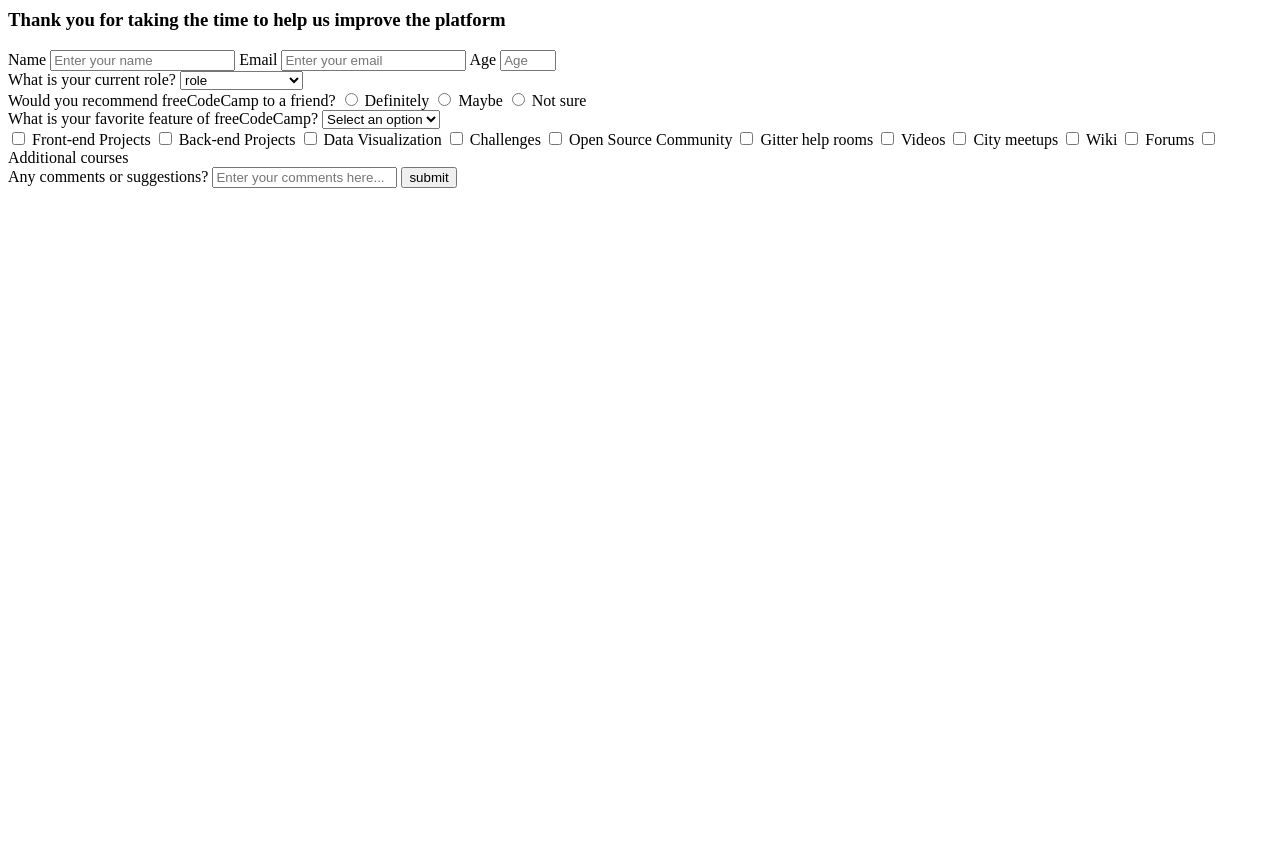
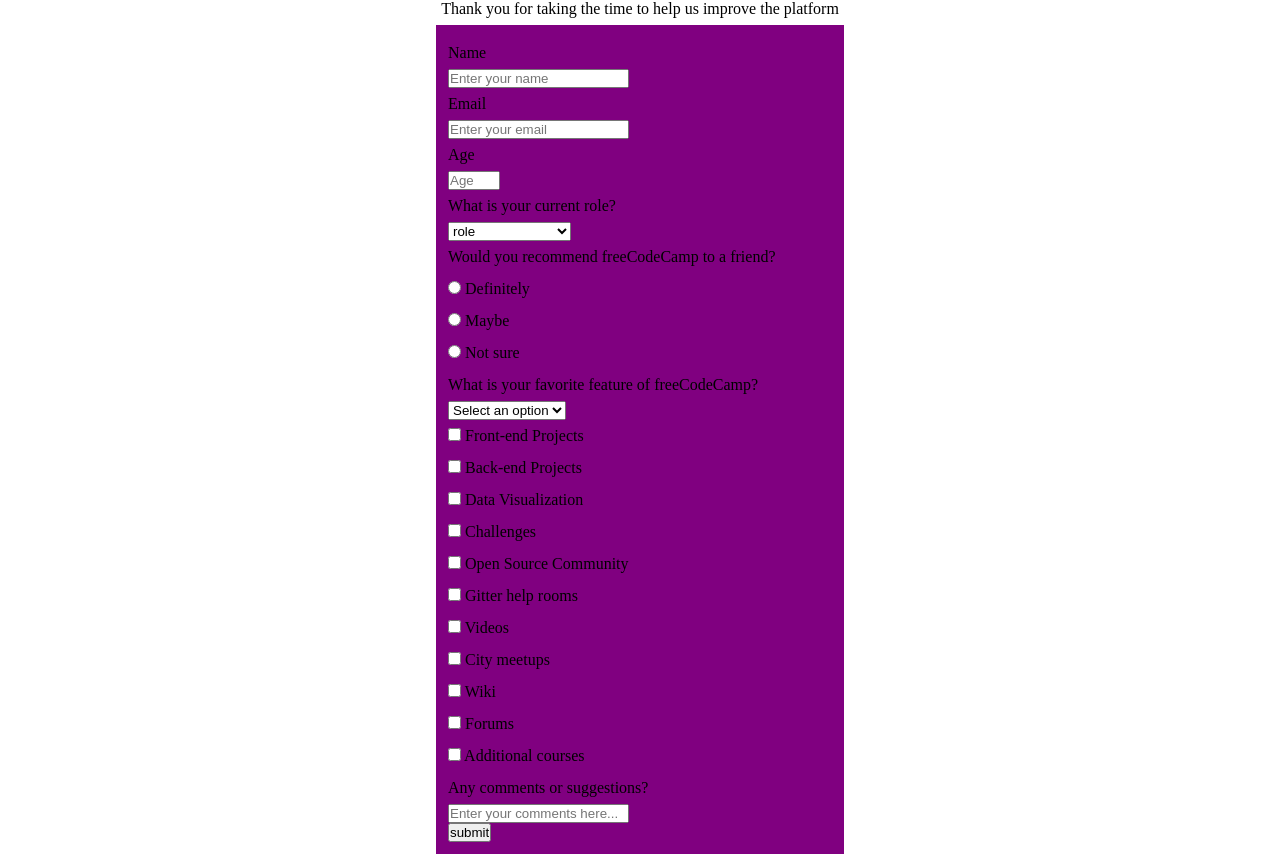
Before and after one commit to NoSleepBTW/freeCodeCamp_ResponsiveWebProjects, a plain HTML site: page survey_form/index.html in a window 1280 px wide. Shown: the part 71-925 px from the top of the page. Before the commit the page ends 800 px from the top, so only its background shows below. Drawn offline with Linux system fonts and the light colour scheme.

Commit message:
saving changes to index.html, style.css to continue work later

```diff
--- a/survey_form/index.html
+++ b/survey_form/index.html
@@ -6,20 +6,20 @@
     </head>
     <body>
         <header>
-            <h1>freeCodeCamp Survey Form</h1>
-            <h3>Thank you for taking the time to help us improve the platform</h3>
+            <h1 id="title">freeCodeCamp Survey Form</h1>
+            <p id="description">Thank you for taking the time to help us improve the platform</p>
         </header>
         <main>
             <form action="" id="survey-form">
-                <div class="basic-info">
+
                 <label for="name" id="name-label">Name</label>
-                    <input type="text" name="name" id="name" placeholder="Enter your name">
+                <input type="text" name="name" id="name" placeholder="Enter your name" required>
                 <label for="name" id="email-label">Email</label>
-                    <input type="email" name="email" id="email" placeholder="Enter your email">
+                <input type="email" name="email" id="email" placeholder="Enter your email" required>
                 <label for="name" id="age-label">Age</label>
                 <input type="number" name="age" id="age" placeholder="Age" min="10" max="99">
-                </div>
-                <div class="role-dropdown">
+
+
                 <label for="dropdown">What is your current role?</label>
                 <select name="dropdown" id="dropdown">
                     <option selected="True" disabled="disabled">role</option>
@@ -29,17 +29,14 @@
                     <option value="prefNA">Prefer not to say</option>
                     <option value="other">Other</option>
                 </select>
-                </div>
-                <div class="radioBTNS">
+
+
                 <label for="recommendation">Would you recommend freeCodeCamp to a friend?</label>
-                <input type="radio" name="recommendation" id="definitely">
-                <label for="definitely">Definitely</label>
-                <input type="radio" name="recommendation" id="maybe">
-                <label for="maybe">Maybe</label>
-                <input type="radio" name="recommendation" id="notSure">
-                <label for="notSure">Not sure</label>
-                </div>
-                <div class="feature-dropdown">
+                <label><input type="radio" name="recommendation" id="definitely"> Definitely</label>
+                <label><input type="radio" name="recommendation" id="maybe"> Maybe</label>
+                <label><input type="radio" name="recommendation" id="notSure"> Not sure</label>
+
+
                 <label for="features">What is your favorite feature of freeCodeCamp?</label>
                 <select name="features" id="features">
                     <option selected="True" disabled="disabled">Select an option</option>
@@ -48,36 +45,26 @@
                     <option value="community">Community</option>
                     <option value="openSRC">Open Source</option>
                 </select>
-                </div>
-                <div class="checkboxes">
-                    <input type="checkbox" name="checkbox" id="frontEnd" value="1">
-                    <label for="frontEnd">Front-end Projects</label>
-                    <input type="checkbox" name="checkbox" id="backEnd" value="2">
-                    <label for="backEnd">Back-end Projects</label>
-                    <input type="checkbox" name="checkbox" id="dataVisualization" value="3">
-                    <label for="dataVisualization">Data Visualization</label>
-                    <input type="checkbox" name="checkbox" id="challenges" value="4">
-                    <label for="challenges">Challenges</label>
-                    <input type="checkbox" name="checkbox" id="openSRC" value="5">
-                    <label for="openSRC">Open Source Community</label>
-                    <input type="checkbox" name="checkbox" id="gitterHelp" value="6">
-                    <label for="gitterHelp">Gitter help rooms</label>
-                    <input type="checkbox" name="checkbox" id="videos" value="7">
-                    <label for="videos">Videos</label>
-                    <input type="checkbox" name="checkbox" id="cityMeetups" value="8">
-                    <label for="cityMeetups">City meetups</label>
-                    <input type="checkbox" name="checkbox" id="wiki" value="9">
-                    <label for="wiki">Wiki</label>
-                    <input type="checkbox" name="checkbox" id="forums" value="10">
-                    <label for="forums">Forums</label>
-                    <input type="checkbox" name="checkbox" id="addCourses" value="11">
-                    <label for="addCourses">Additional courses</label>
-                </div>
-                <div class="submit">
+
+
+
+                <label><input type="checkbox" name="checkbox" id="frontEnd" value="1"> Front-end Projects</label>
+                <label><input type="checkbox" name="checkbox" id="backEnd" value="2"> Back-end Projects</label>
+                <label><input type="checkbox" name="checkbox" id="dataVisualization" value="3"> Data Visualization</label>
+                <label><input type="checkbox" name="checkbox" id="challenges" value="4"> Challenges</label>
+                <label><input type="checkbox" name="checkbox" id="openSRC" value="5"> Open Source Community</label>
+                <label><input type="checkbox" name="checkbox" id="gitterHelp" value="6"> Gitter help rooms</label>
+                <label><input type="checkbox" name="checkbox" id="videos" value="7"> Videos</label>
+                <label><input type="checkbox" name="checkbox" id="cityMeetups" value="8"> City meetups</label>
+                <label><input type="checkbox" name="checkbox" id="wiki" value="9"> Wiki</label>
+                <label><input type="checkbox" name="checkbox" id="forums" value="10"> Forums</label>
+                <label><input type="checkbox" name="checkbox" id="addCourses" value="11"> Additional courses</label>
+
+
                 <label for="suggestions">Any comments or suggestions?</label>
                 <input type="text" name="suggestions" id="suggestions" placeholder="Enter your comments here...">
                 <input type="submit" value="submit">
-                </div>
+
             </form>
         </main>
     </body>
--- a/survey_form/style.css
+++ b/survey_form/style.css
@@ -0,0 +1,30 @@
+* {
+    margin: 0;
+    padding: 0;
+}
+
+body {
+    display: flex;
+    flex-direction: column;
+    align-items: center;
+    text-align: center;
+    line-height: 2;
+}
+
+form {
+    background-color: purple;
+    width: 30vw;
+    padding: 12px;
+    display: flex;
+    flex-direction: column;
+    align-items: flex-start;
+    justify-content: flex-start;
+}
+
+input[type="radio"]{
+    vertical-align: baseline;
+}
+
+input[type="checkbox"]{
+    vertical-align: baseline;
+}
```
Lines whose indentation alone changed are shown as unchanged.
